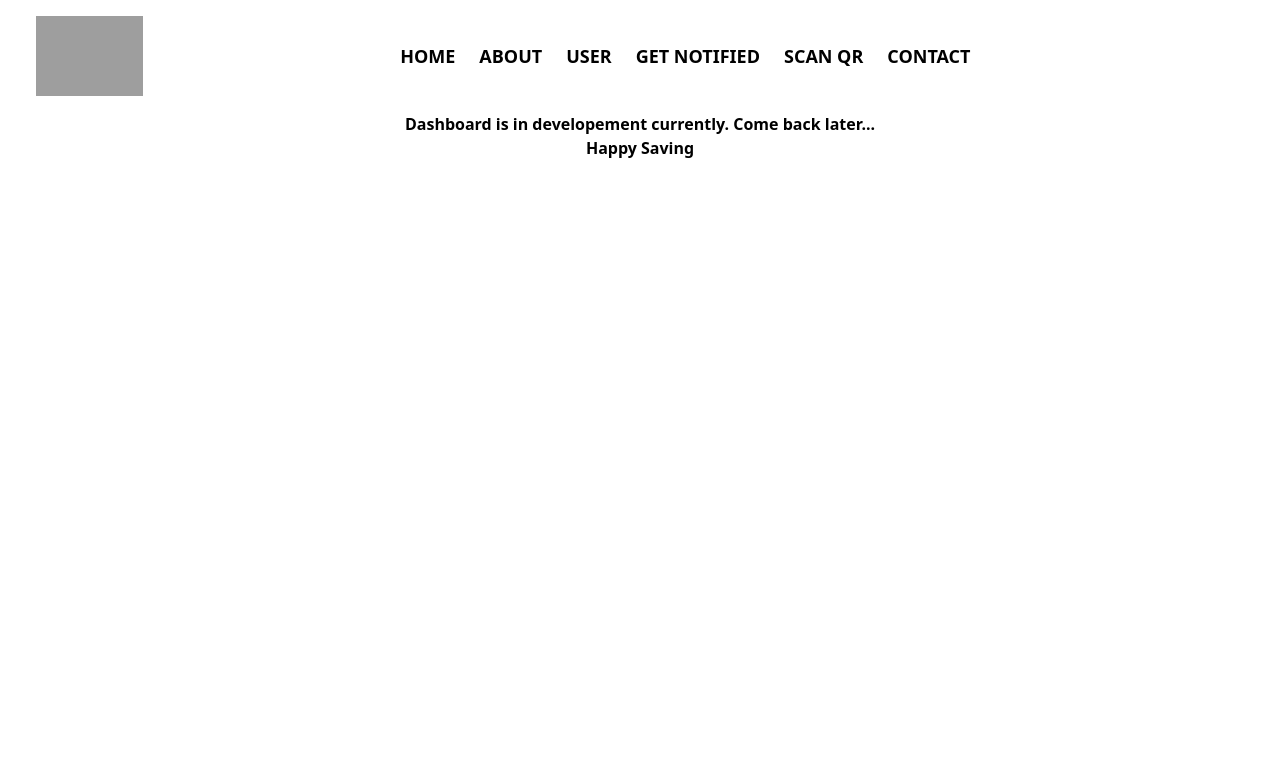
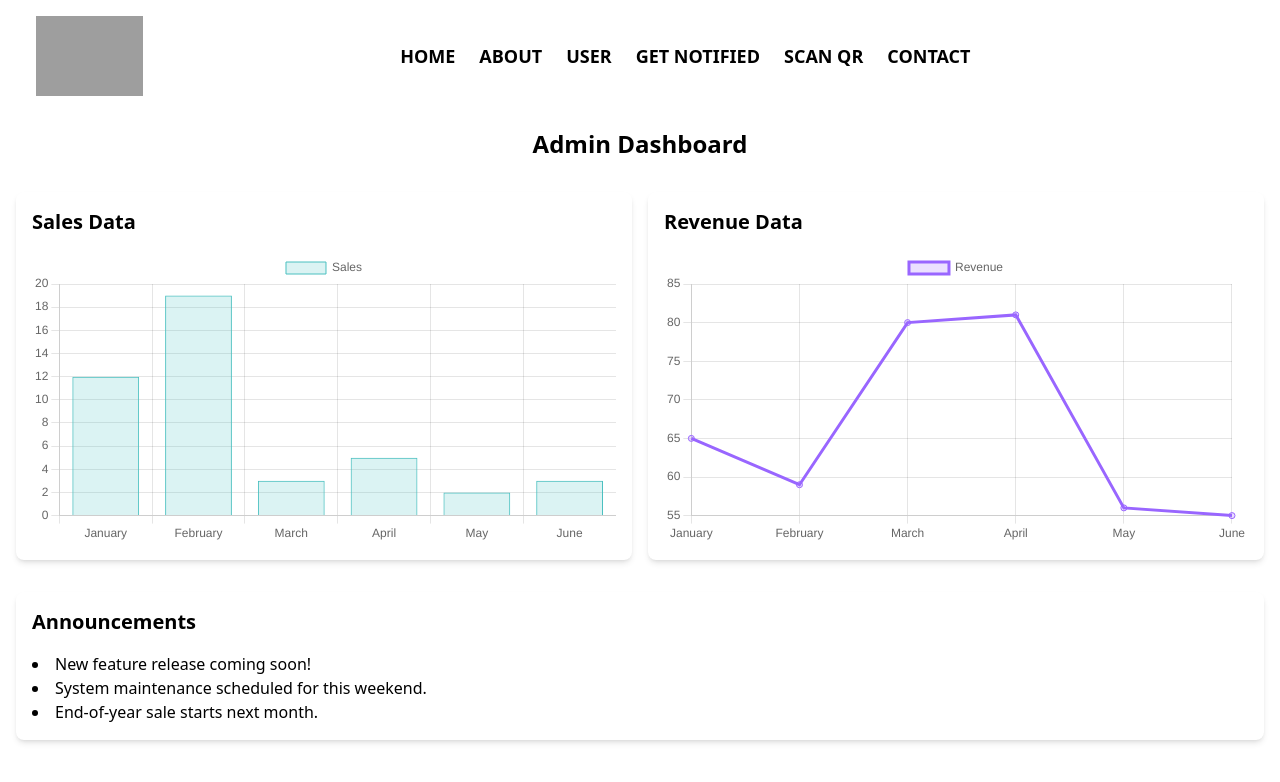
Before and after one commit to usha-madithati/esmart.github.io, a React (Create React App) app: page /admin/dashboard in a window 1280 px wide. Shown: the top 782 px of the page. Built offline with nearby package versions, Linux system fonts and the light colour scheme; sample sign-in values are in the browser's storage; grey boxes are pictures that could not be loaded.

Commit message:
admin ui added

```diff
--- a/package.json
+++ b/package.json
@@ -7,9 +7,11 @@
     "@testing-library/react": "^13.4.0",
     "@testing-library/user-event": "^13.5.0",
     "axios": "^1.7.2",
+    "chart.js": "^4.4.3",
     "framer-motion": "^11.2.4",
     "jsqr": "^1.4.0",
     "react": "^18.3.0",
+    "react-chartjs-2": "^5.2.0",
     "react-dom": "^18.3.0",
     "react-icons": "^5.2.1",
     "react-loader-spinner": "^6.1.6",
--- a/src/Dashboards/AdminD.js
+++ b/src/Dashboards/AdminD.js
@@ -1,14 +1,82 @@
 import React from "react";
+import {
+  Chart as ChartJS,
+  CategoryScale,
+  LinearScale,
+  BarElement,
+  Title,
+  Tooltip,
+  Legend,
+  PointElement,
+  LineElement,
+} from "chart.js";
+import { Bar, Line } from "react-chartjs-2";
 import Navbar from "../components/Navbar";
+import "tailwindcss/tailwind.css";
+
+// Register the necessary components with Chart.js
+ChartJS.register(
+  CategoryScale,
+  LinearScale,
+  BarElement,
+  Title,
+  Tooltip,
+  Legend,
+  PointElement,
+  LineElement
+);
 
 const AdminD = () => {
+  const barData = {
+    labels: ["January", "February", "March", "April", "May", "June"],
+    datasets: [
+      {
+        label: "Sales",
+        data: [12, 19, 3, 5, 2, 3],
+        backgroundColor: "rgba(75, 192, 192, 0.2)",
+        borderColor: "rgba(75, 192, 192, 1)",
+        borderWidth: 1,
+      },
+    ],
+  };
+
+  const lineData = {
+    labels: ["January", "February", "March", "April", "May", "June"],
+    datasets: [
+      {
+        label: "Revenue",
+        data: [65, 59, 80, 81, 56, 55],
+        fill: false,
+        backgroundColor: "rgba(153, 102, 255, 0.2)",
+        borderColor: "rgba(153, 102, 255, 1)",
+      },
+    ],
+  };
+
   return (
     <>
-      <Navbar></Navbar>
-      <h1 className="flex justify-center font-semibold">
-        Dashboard is in developement currently. Come back later...
-      </h1>
-      <h3 className="flex justify-center font-semibold">Happy Saving</h3>
+      <Navbar />
+      <div className="container mx-auto p-4">
+        <h1 className="text-2xl font-bold text-center mb-8">Admin Dashboard</h1>
+        <div className="grid grid-cols-1 md:grid-cols-2 gap-4 mb-8">
+          <div className="bg-white shadow-md rounded-lg p-4">
+            <h2 className="text-xl font-semibold mb-4">Sales Data</h2>
+            <Bar data={barData} />
+          </div>
+          <div className="bg-white shadow-md rounded-lg p-4">
+            <h2 className="text-xl font-semibold mb-4">Revenue Data</h2>
+            <Line data={lineData} />
+          </div>
+        </div>
+        <div className="bg-white shadow-md rounded-lg p-4">
+          <h2 className="text-xl font-semibold mb-4">Announcements</h2>
+          <ul className="list-disc list-inside">
+            <li>New feature release coming soon!</li>
+            <li>System maintenance scheduled for this weekend.</li>
+            <li>End-of-year sale starts next month.</li>
+          </ul>
+        </div>
+      </div>
     </>
   );
 };
```
Also changed, not shown: 1 other file (tests, documents, lock files or other folders).
